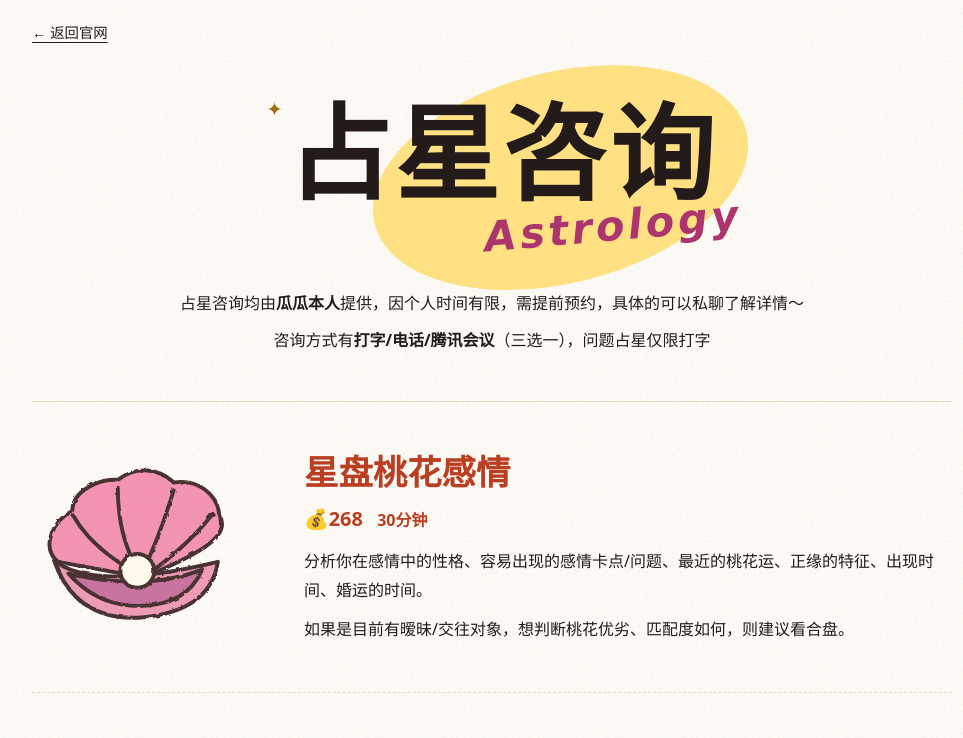
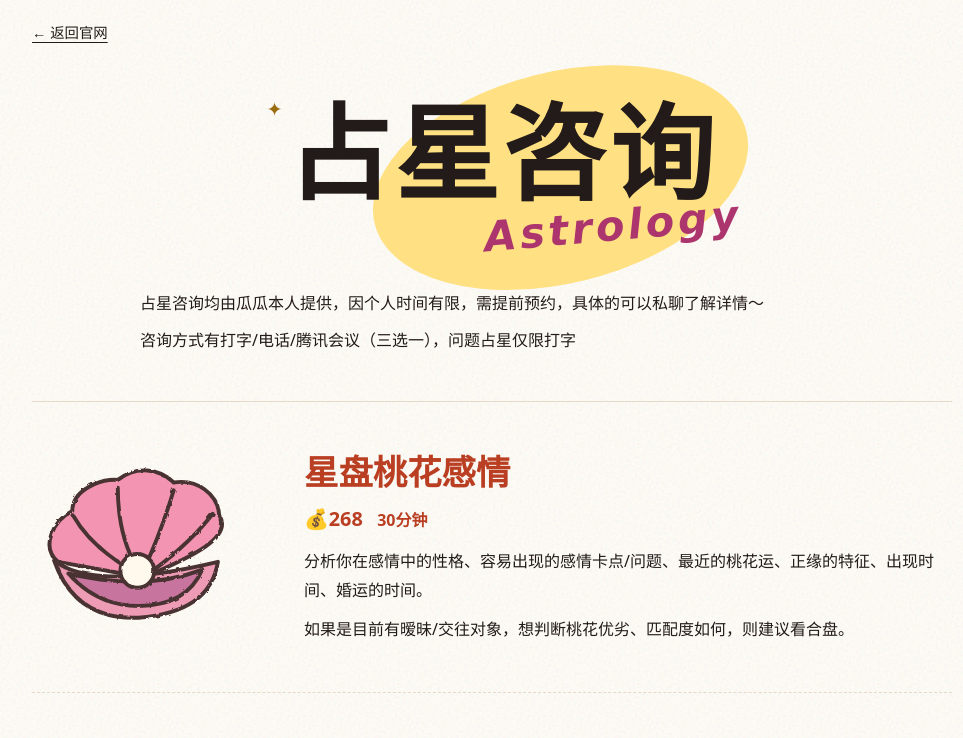
Before and after one commit to guaguasis-astro/guaguasis-website, a plain HTML site: page consultation.html in a window 1280 px wide. Shown: the top 738 px of the page, without its empty margins (148-1111 px from the left). Drawn offline with Linux system fonts and the light colour scheme.

Commit message:
将咨询页说明改为左对齐细体

```diff
--- a/consultation.html
+++ b/consultation.html
@@ -65,7 +65,12 @@
         }
 
         .sparkle { color: #9a6d0e; font-size: 1.2rem; vertical-align: top; }
-        .hero p { max-width: 44rem; margin: 0.5rem auto; }
+        .hero p {
+            max-width: 44rem;
+            margin: 0.5rem auto;
+            text-align: left;
+            font-weight: 300;
+        }
         .services { border-top: 1px solid var(--line); }
         .service {
             display: grid;
@@ -186,8 +191,8 @@
         <header class="hero">
             <span class="sparkle" aria-hidden="true">✦</span>
             <h1>占星咨询 <span lang="en">Astrology</span></h1>
-            <p>占星咨询均由<strong>瓜瓜本人</strong>提供，因个人时间有限，需提前预约，具体的可以私聊了解详情～</p>
-            <p>咨询方式有<strong>打字/电话/腾讯会议</strong>（三选一），问题占星仅限打字</p>
+            <p>占星咨询均由瓜瓜本人提供，因个人时间有限，需提前预约，具体的可以私聊了解详情～</p>
+            <p>咨询方式有打字/电话/腾讯会议（三选一），问题占星仅限打字</p>
         </header>
 
         <div class="services">
```
